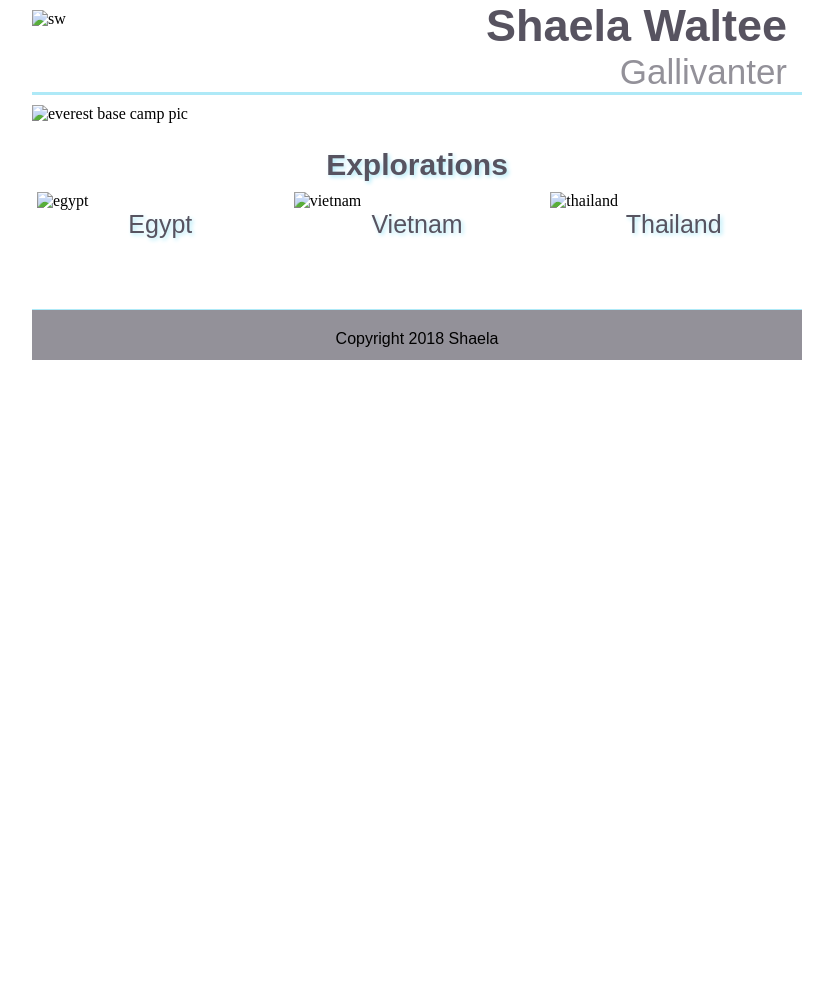
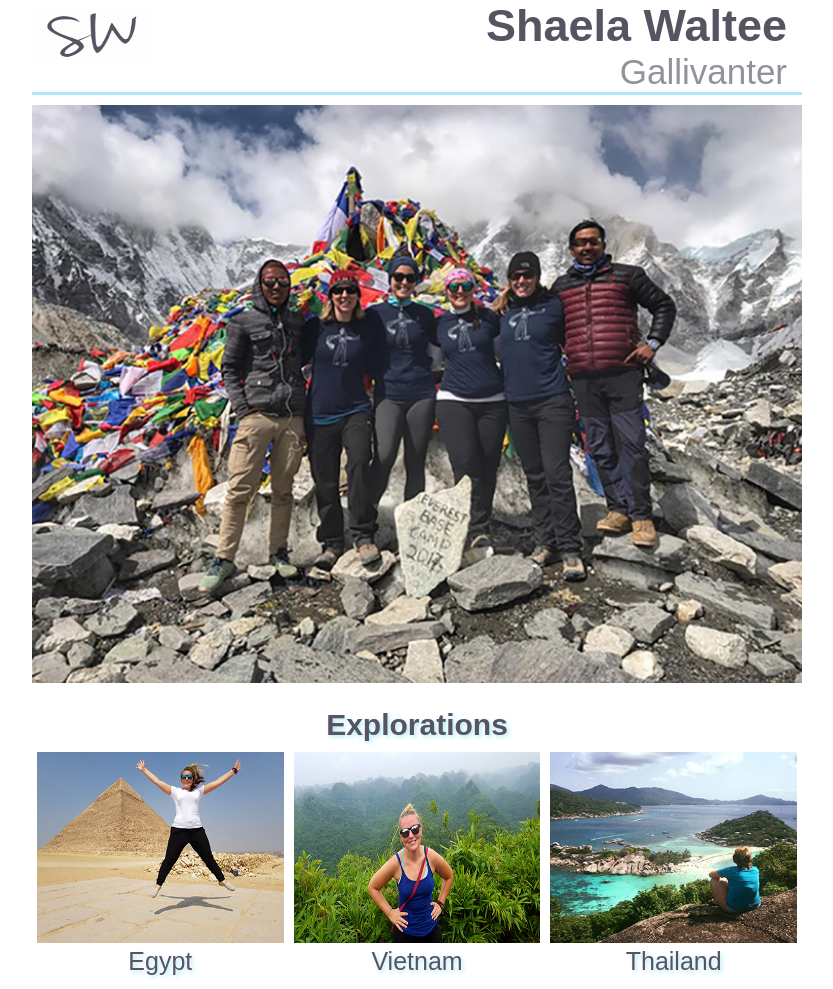
Before and after one commit to shaelaw/Udacity-Portfolio-Project, a plain HTML site: page index.html in a window 1280 px wide. Shown: the top 989 px of the page, without its empty margins (223-1056 px from the left). Before the commit the page ends 800 px from the top, so only its background shows below. Drawn offline with Linux system fonts and the light colour scheme; files that its build step writes are made by us from their sources.

Commit message:
Update index.html

```diff
--- a/index.html
+++ b/index.html
@@ -3,29 +3,29 @@
 <head>
 	<meta charset="utf-8">
 	<meta content="width=device-width, initial-scale=1" name="viewport">
-	<link href="styles.css" rel="stylesheet">
+	<link href="css/styles.css" rel="stylesheet">
 	<title>Portfolio</title>
 </head>
 <body>
 	<header class="headerContainer">
-		<img alt="sw" src="logo.jpg">
+		<img alt="sw" src="img/logo.jpg">
 		<div class="nameContainer">
 			<h1>Shaela Waltee</h1>
 			<p class="tagline">Gallivanter</p>
 		</div>
 	</header>
 	<div class="mainContainer">
-		<div class="hero"><img alt="everest base camp pic" src="ebc.jpg"></div>
+		<div class="hero"><img alt="everest base camp pic" src="img/ebc.jpg"></div>
 		<h2>Explorations</h2>
 		<div class="placesContainer">
 			<div class="egypt">
-				<img alt="egypt" src="egypt.jpg"> <span>Egypt</span>
+				<img alt="egypt" src="img/egypt.jpg"> <span>Egypt</span>
 			</div>
 			<div class="vietnam">
-				<img alt="vietnam" src="vietnam.jpg"> <span>Vietnam</span>
+				<img alt="vietnam" src="img/vietnam.jpg"> <span>Vietnam</span>
 			</div>
 			<div class="thailand">
-				<img alt="thailand" src="thailand.jpg"> <span>Thailand</span>
+				<img alt="thailand" src="img/thailand.jpg"> <span>Thailand</span>
 			</div>
 		</div>
 	</div>
```
